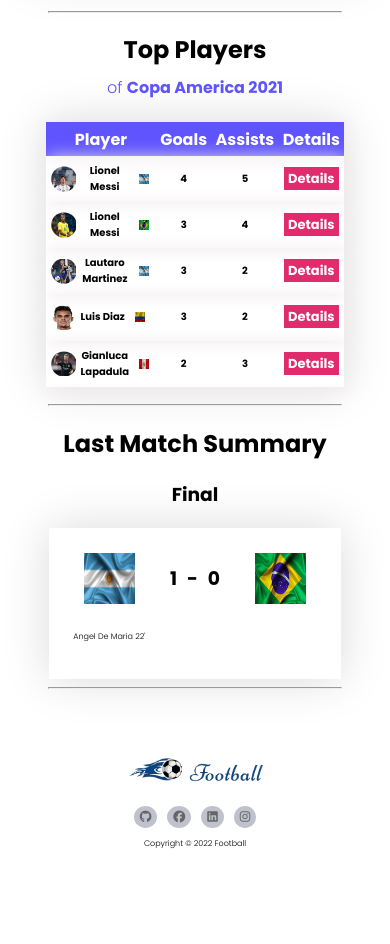
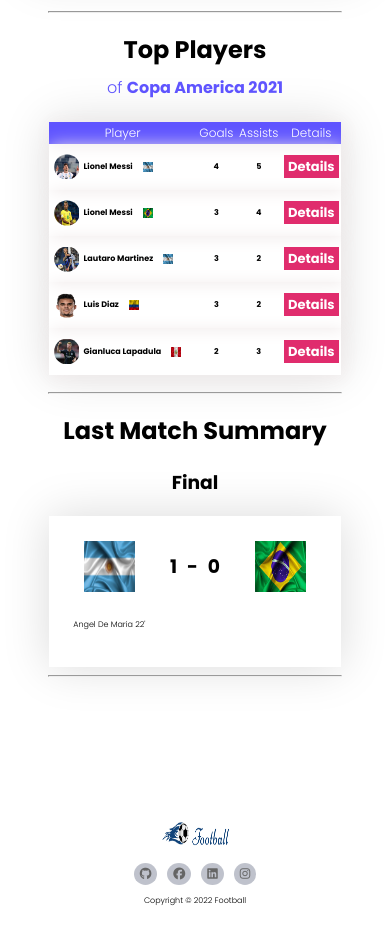
Before and after one commit to souraavsen/Football_Mania, a plain HTML site: page index.html in a window 390 px wide. Shown: the part 7820-8764 px from the top of the page. Before the commit the page ends 8730 px from the top, so only its background shows below. Drawn offline with Linux system fonts and the light colour scheme.

Commit message:
minor update2

```diff
--- a/Styles/styles.css
+++ b/Styles/styles.css
@@ -146,7 +146,7 @@ span {
 
 /* Main Contet / Player's Information */
 
-.main_article{
+.main_article {
   display: flex;
   align-items: center;
   justify-content: center;
@@ -157,7 +157,7 @@ span {
   grid-template-columns: repeat(3, 1fr);
   grid-column-gap: 4vh;
   grid-row-gap: 3.5vh;
-  margin-top:9vh;
+  margin-top: 9vh;
   margin-bottom: 22vh;
   align-items: center;
   background-color: white;
@@ -185,7 +185,7 @@ hr {
 table {
   border-collapse: collapse;
   width: 75%;
-  margin:9vh auto;
+  margin: 9vh auto;
   box-shadow: 0px 0px 5.2vh rgba(0, 0, 0, 0.15);
 }
 
@@ -231,7 +231,7 @@ table tr:hover {
 .last_match {
   width: 75%;
   text-align: center;
-  margin: auto;
+  margin: 10vh auto;
 }
 
 .last_match img {
@@ -252,13 +252,22 @@ table tr:hover {
 
 /* Footer Sections's Style */
 .footer {
-  padding: 20.5vh 62.5vh 7vh 62vh;
-  width: 63vh;
+  display: flex;
+  justify-content: center;
+  align-items: center;
+  flex-direction: column;
+  padding: 16vh 0 12vh 0;
+  width: 100%;
 }
 
 .footer img {
-  width: 100%;
-  height: 14.3vh;
+  width: 50%;
+  height: 15vh;
+}
+
+.footer .footerimage{
+  display: flex;
+  justify-content: center;
 }
 
 .social_icons {
@@ -281,8 +290,6 @@ table tr:hover {
   cursor: pointer;
 }
 /* ------------------------------- */
-
-
 
 /* This Section Is For Media Query */
 
@@ -330,11 +337,11 @@ table tr:hover {
     grid-template-columns: repeat(1, 1fr);
     grid-row-gap: 3vh;
     margin: 0 auto;
-    padding: 6vh 2vh 3vh 2vh;
+    padding: 6vh 0 3vh 0;
   }
 
   article {
-    width: 36vh;
+    width: 35vh;
     height: 62vh;
     padding: 2vh;
     margin: 0 auto;
@@ -351,16 +358,20 @@ table tr:hover {
   }
 
   th {
-    padding-top: 1vh 0;
+    padding: 1vh 0;
     background-color: #1100ffab;
     color: white;
-    padding: 0.5vh;
+    padding: 0.2vh;
+      font-size: 12px;
+    font-weight: 400;
   }
 
   table td {
     padding: 2px 1px;
-    font-size: 10px;
+    font-size: 8px;
   }
+
+
 
   .palyer .player {
     height: 3vh;
@@ -394,25 +405,23 @@ table tr:hover {
 
   /* For Footer Section */
   .footer {
-    padding: 7vh ;
-    width: 16vh;
+    width: 100%;
     margin: auto;
   }
 
   .footer img {
-    width: 100%;
+    width: 50%;
     height: 4vh;
   }
 
-   .social_icon {
+  .social_icon {
     background-color: #969bab;
     padding: 2px 6px;
     font-size: 12px;
   }
 
-  .footer h4{
+  .footer h4 {
     font-size: 8px;
     font-weight: 400;
   }
-
 }
--- a/index.html
+++ b/index.html
@@ -264,8 +264,8 @@
 
     <!-- Footer Section -->
     <footer>
-      <section class="footer flex-column">
-        <div>
+      <section class="footer">
+        <div class="footerimage">
           <img src="images/Logo.png" alt="WebSite Logo">
         </div>
         <div class="social_icons">
```
